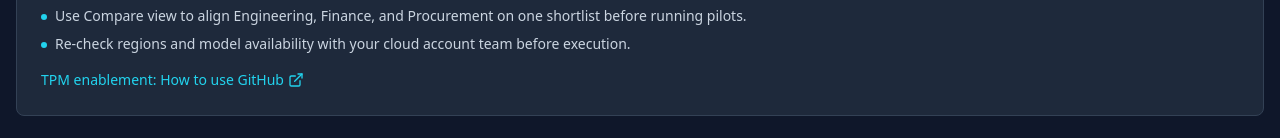
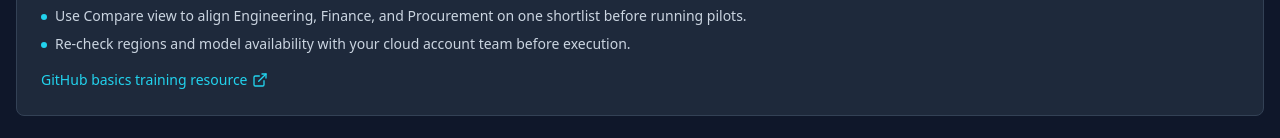
Before and after one commit to cbremer/GPU-calculator, a React (Vite) app: page / in a window 1280 px wide. Shown: the part 378-516 px from the top of the page. Built offline with nearby package versions, Linux system fonts and the light colour scheme.

Commit message:
chore: refine TPM link label after review
Co-authored-by: cbremer <4009517+cbremer@users.noreply.github.com>

```diff
--- a/src/components/TPMTips.tsx
+++ b/src/components/TPMTips.tsx
@@ -28,7 +28,7 @@ const TPMTips: React.FC = () => {
         rel="noreferrer"
         className="inline-flex items-center mt-4 text-sm text-cyan-400 hover:text-cyan-300 transition-colors"
       >
-        TPM enablement: How to use GitHub
+        GitHub basics training resource
         <ExternalLink className="h-4 w-4 ml-1" />
       </a>
     </div>
```
